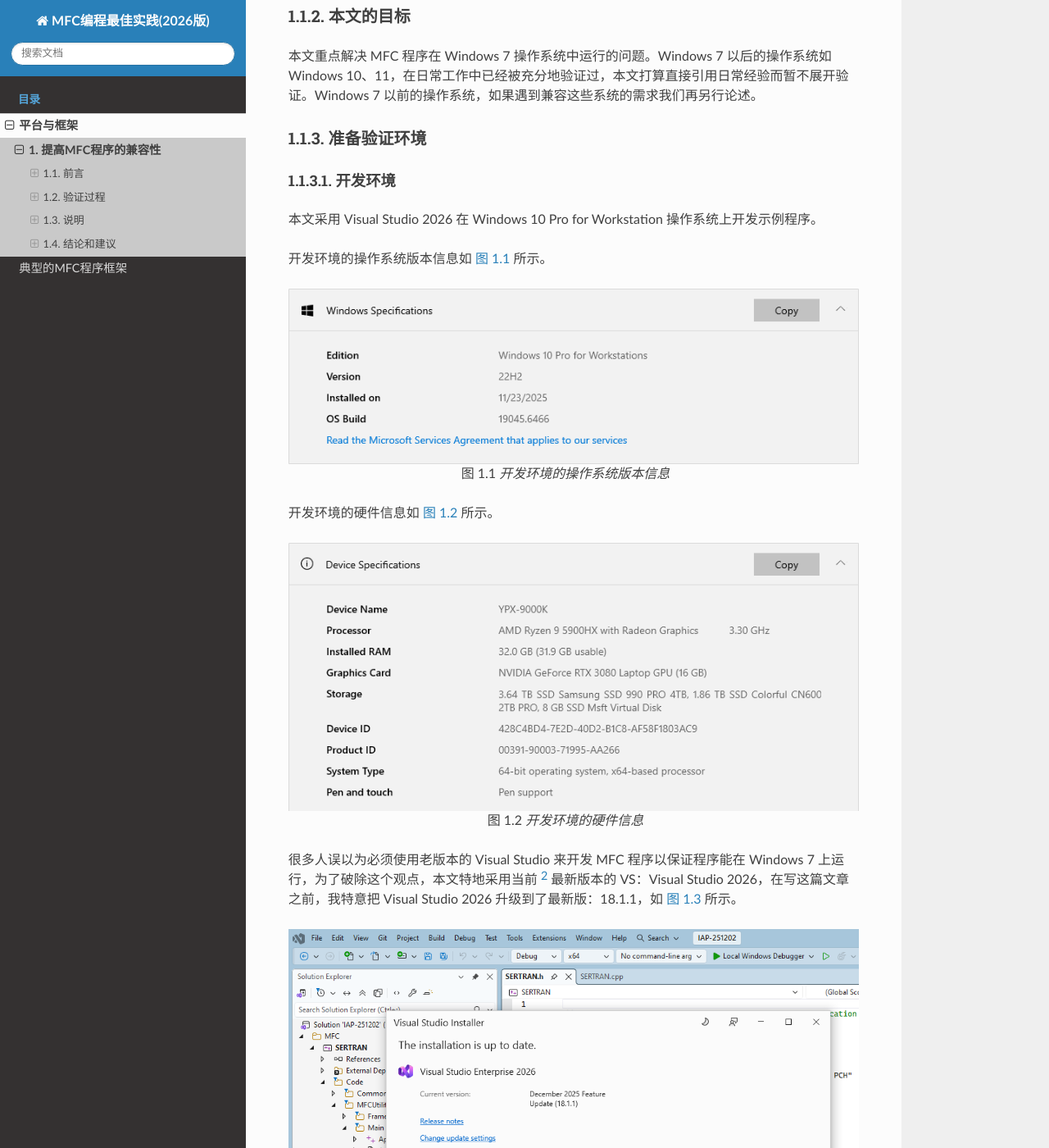
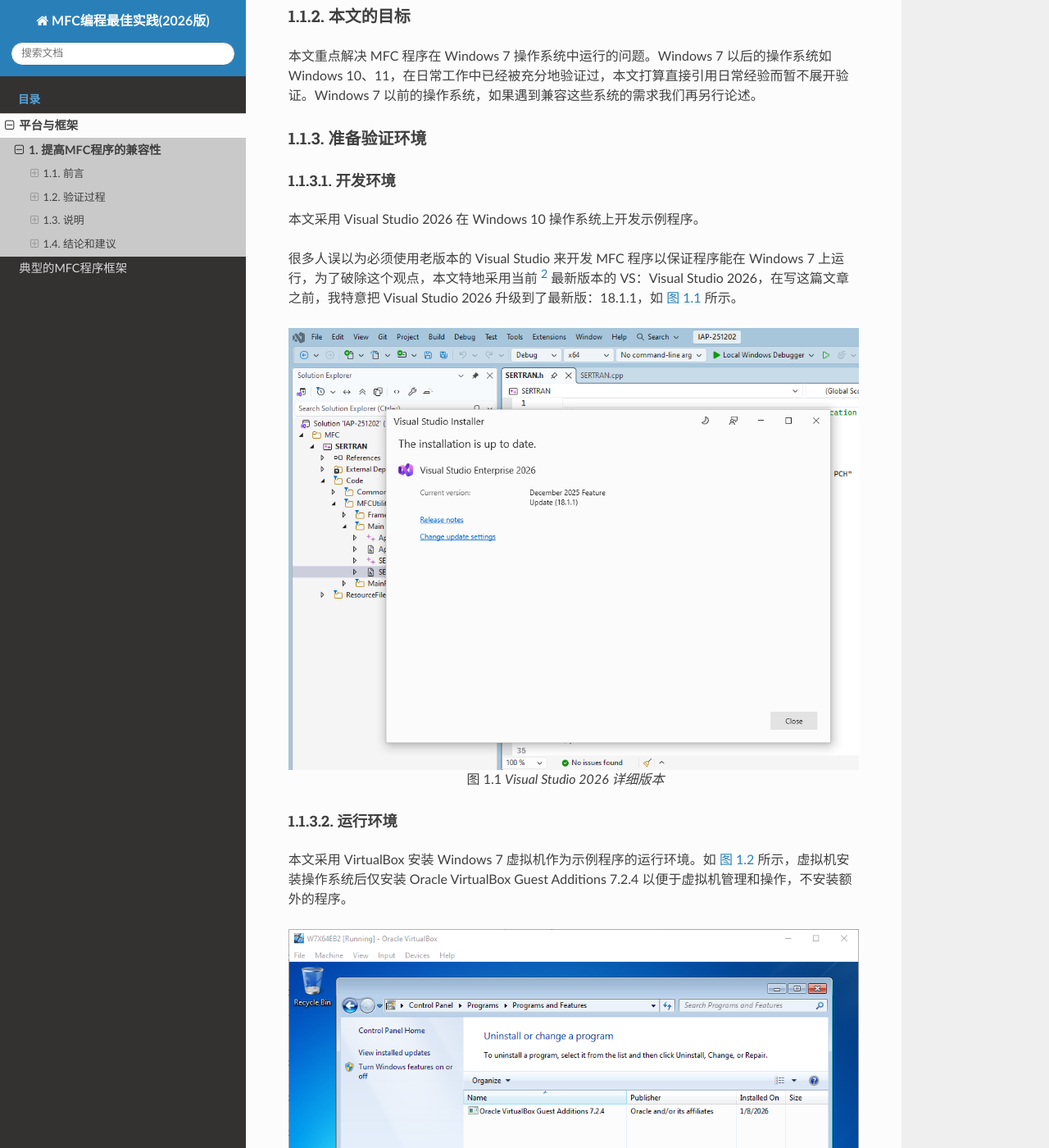
Before and after one commit to yapingxin/MFCBP2026, a Sphinx documentation site: the page built from docs/framework-platform/os-compatibility.rst, in a window 1280 px wide and 1400 px high, scrolled down 732 px. Shown: the whole window at 82% size. Built offline with Sphinx 7.4.7 and the Read the Docs theme 3.1.0, drawn with Linux system fonts in a browser that asks for light colours; some of the changed text lies outside the part shown.

Commit message:
Minor update

```diff
--- a/docs/framework-platform/os-compatibility.rst
+++ b/docs/framework-platform/os-compatibility.rst
@@ -27,24 +27,7 @@
 开发环境
 ^^^^^^^^
 
-本文采用 Visual Studio 2026 在 Windows 10 Pro for Workstation 操作系统上开发示例程序。
-
-开发环境的操作系统版本信息如 :numref:`fig_osc_DevENV_OSInfo` 所示。
-
-.. figure:: Resource/Images/Snipaste_2026-01-09_14-21-47.png
-    :name: fig_osc_DevENV_OSInfo
-    :align: center
-
-    开发环境的操作系统版本信息
-
-开发环境的硬件信息如 :numref:`fig_osc_DevENV_HWInfo` 所示。
-
-.. figure:: Resource/Images/Snipaste_2026-01-09_14-24-15.png
-    :name: fig_osc_DevENV_HWInfo
-    :align: center
-
-    开发环境的硬件信息
-
+本文采用 Visual Studio 2026 在 Windows 10 操作系统上开发示例程序。
 
 很多人误以为必须使用老版本的 Visual Studio 来开发 MFC 程序以保证程序能在 Windows 7 上运行，为了破除这个观点，本文特地采用当前 [#f2]_ 最新版本的 VS：Visual Studio 2026，在写这篇文章之前，我特意把 Visual Studio 2026 升级到了最新版：18.1.1，如 :numref:`fig_osc_VS2026Version` 所示。
 
@@ -59,7 +42,7 @@
 运行环境
 ^^^^^^^^^^^^^^^^
 
-本文采用 VirtualBox 安装 Windows 7 虚拟机作为示例程序的运行环境。如 :numref:`fig_osc_PreInstalledSW` 所示，虚拟机安装操作系统后仅安装 Oracle VirtualBox Guest Additions 7.2.4 以便于虚拟机管理和操作。
+本文采用 VirtualBox 安装 Windows 7 虚拟机作为示例程序的运行环境。如 :numref:`fig_osc_PreInstalledSW` 所示，虚拟机安装操作系统后仅安装 Oracle VirtualBox Guest Additions 7.2.4 以便于虚拟机管理和操作，不安装额外的程序。
 
 .. figure:: Resource/Images/Snipaste_2026-01-09_11-36-19.png
     :name: fig_osc_PreInstalledSW
@@ -68,7 +51,7 @@
     虚拟机软件环境
 
 
-为了开展此次验证试验，我安装了十几台虚拟机，如 :numref:`fig_osc_VirtualMachines` 所示。
+为了开展此次验证试验，安装和 Clone 了十几台虚拟机，如 :numref:`fig_osc_VirtualMachines` 所示。
 
 .. figure:: Resource/Images/Snipaste_2026-01-08_19-59-55.png
     :name: fig_osc_VirtualMachines
```
Also changed, not shown: other parts of docs/framework-platform/os-compatibility.rst (+2 -1 lines).
